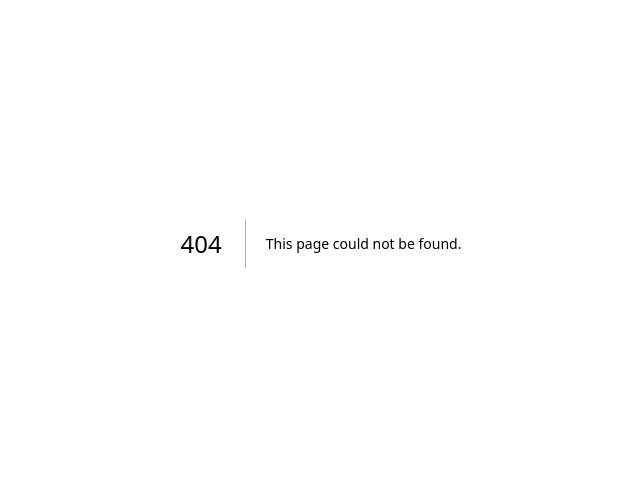
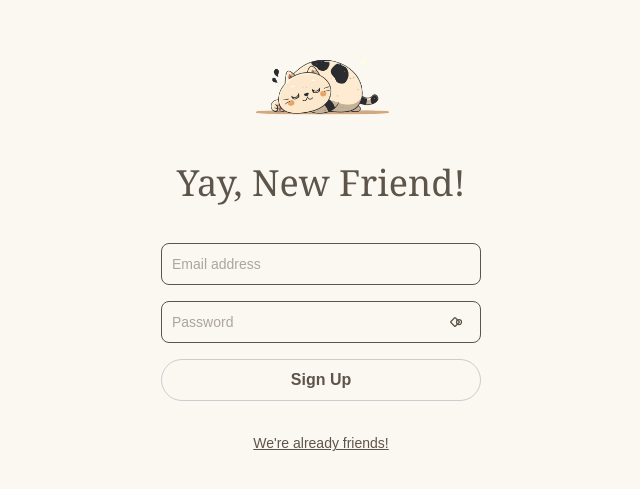
Before and after one commit to rapharen/turboai, a Next.js app in the folder frontend/: page /signup in a window 1280 px wide. Before the commit this address had no page. Shown: the part 157-646 px from the top of the page, without its empty margins (319-959 px from the left). Built offline with nearby package versions, Linux system fonts and the light colour scheme.

Commit message:
chore: wip

```diff
--- /dev/null
+++ b/frontend/src/app/signup/page.tsx
@@ -0,0 +1,33 @@
+import Image from 'next/image';
+import Button from '@/components/Button';
+import Input from '@/components/Input';
+
+export default function SignUpPage() {
+  return (
+    <main className="flex min-h-screen flex-col items-center justify-center">
+      <div className="flex flex-col items-center gap-6 text-center w-full max-w-xs">
+        <Image
+          src="/assets/signup-cat.png"
+          alt="A cute cat lying down, welcoming a new user"
+          width={150}
+          height={100}
+          priority
+        />
+
+        <h1 className="text-4xl font-serif text-[--color-foreground]">
+          Yay, New Friend!
+        </h1>
+
+        <form className="mt-4 flex w-full flex-col gap-4">
+          <Input type="email" placeholder="Email address" required />
+          <Input type="password" placeholder="Password" required />
+          <Button type="submit" className="w-full">Sign Up</Button>
+        </form>
+
+        <a href="/" className="text-sm text-[--color-link] underline mt-2">
+          We're already friends!
+        </a>
+      </div>
+    </main>
+  );
+}
```
